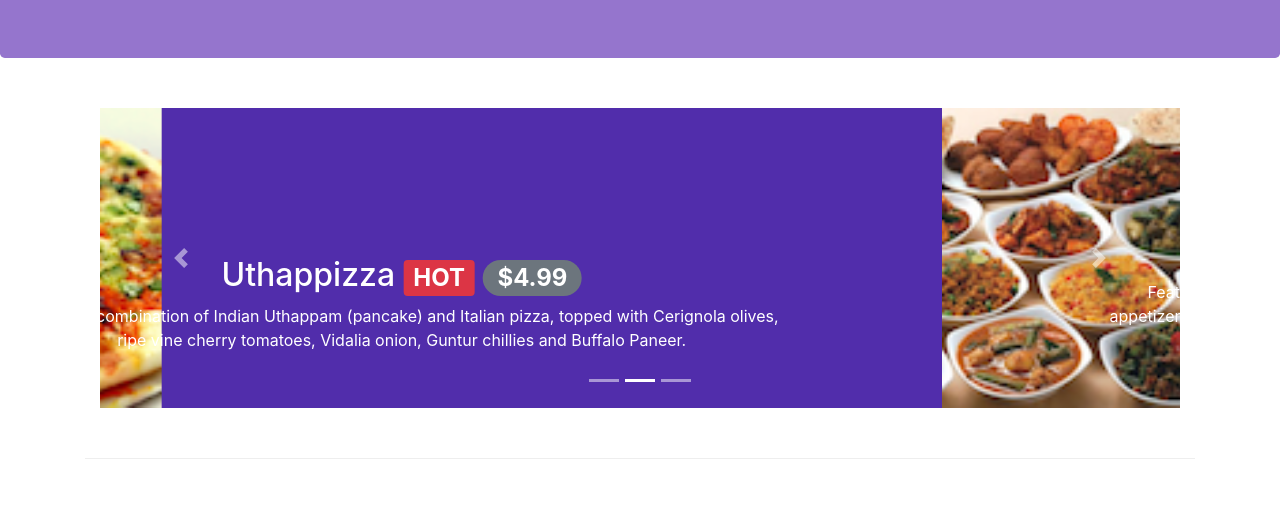
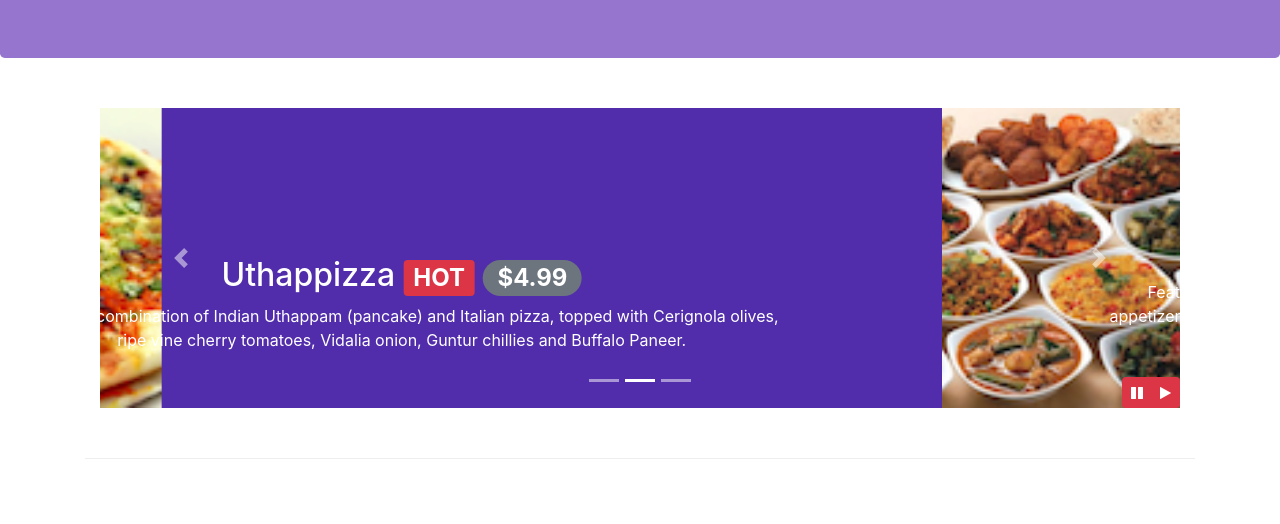
Before and after one commit to rasleenkaur/conFusion, a website: page index.html in a window 1280 px wide. Shown: the part 276-800 px from the top of the page. Drawn offline with nearby package versions, Linux system fonts and the light colour scheme.

Commit message:
Bootstrap JQuery

```diff
--- a/css/styles.css
+++ b/css/styles.css
@@ -50,3 +50,8 @@ body{
     left: 0;
     min-height: 300px;
 }
+#carouselButton {
+    right: 0px;
+    position: absolute;
+    bottom: 0px;
+}
--- a/index.html
+++ b/index.html
@@ -251,6 +251,12 @@
                     <a class="carousel-control-next" href="#mycarousel" role="button" data-slide="next">
                         <span class="carousel-control-next-icon"></span>
                     </a>
+                    <div class="btn-group" id="carouselButton">
+                        <button class="btn btn-danger btn-sm" id="carousel-pause"><span
+                                class="fa fa-pause"></span></button>
+                        <button class="btn btn-danger btn-sm" id="carousel-play"><span
+                                class="fa fa-play"></span></button>
+                    </div>
                 </div>
             </div>
         </div>
@@ -437,6 +443,17 @@
             $('[data-toggle="tooltip"]').tooltip();
         });
     </script> -->
+    <script>
+        $(document).ready(function () {
+            $('#mycarousel').carousel({ interval: 2000 });
+            $('#carousel-pause').click(function(){
+                $('#mycarousel').carousel('pause');
+            });
+            $('#carousel-play').click(function(){
+                $('#mycarousel').carousel('cycle');
+            });
+        });
+    </script>
 </body>
 
 </html>
```
